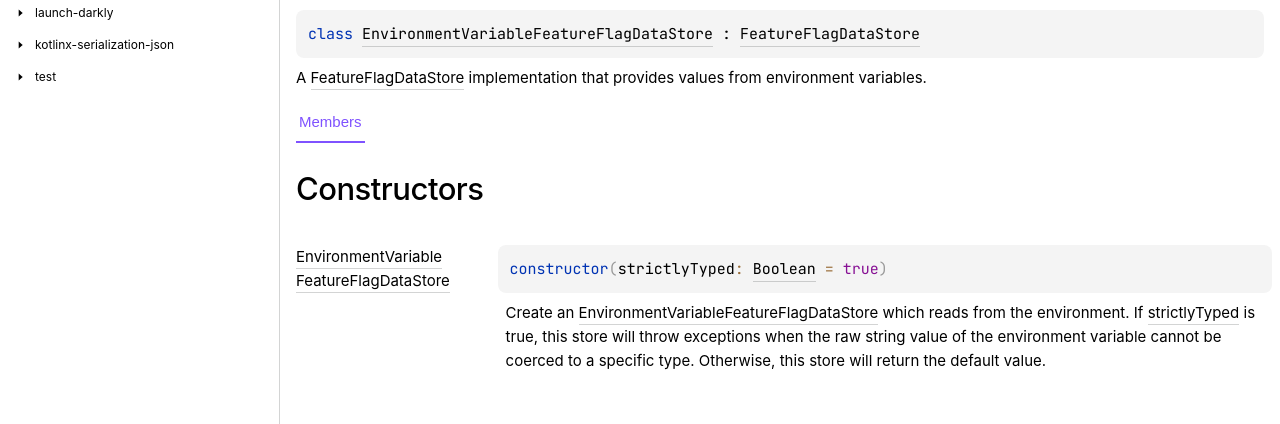
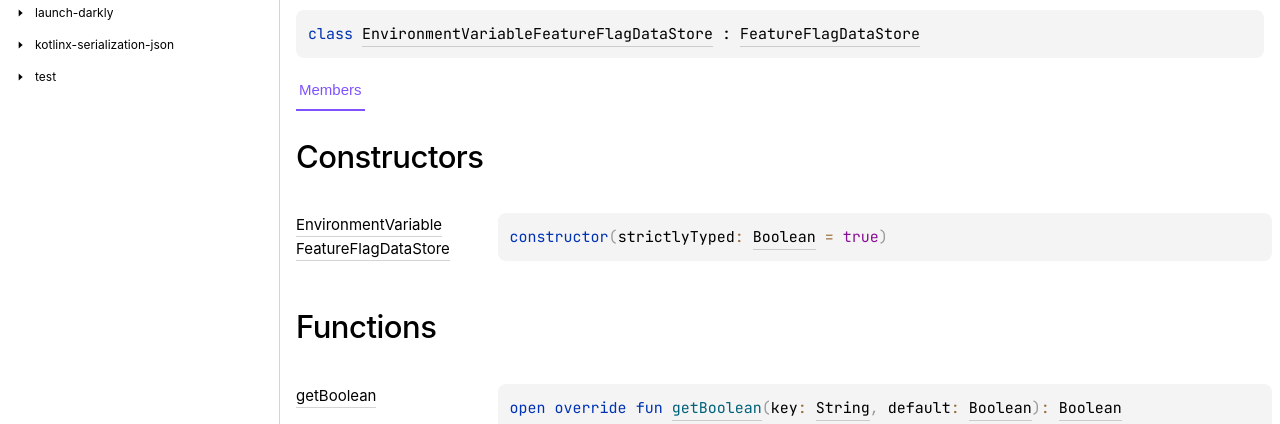
Before and after one commit to kevincianfarini/monarch, a plain HTML site: page docs/0.x/integrations/environment-variable/io.github.kevincianfarini.monarch.environment/-environment-variable-feature-flag-data-store/index.html in a window 1280 px wide. Shown: the part 287-711 px from the top of the page. Drawn offline with Linux system fonts and the light colour scheme; a web font is replaced by a local one.

Commit message:
Deploying to site from  @ 8447b2ad3bab4049d0a3919ab40c3b6449dc5100 🚀

```diff
--- a/docs/0.x/integrations/environment-variable/io.github.kevincianfarini.monarch.environment/-environment-variable-feature-flag-data-store/index.html
+++ b/docs/0.x/integrations/environment-variable/io.github.kevincianfarini.monarch.environment/-environment-variable-feature-flag-data-store/index.html
@@ -62,7 +62,7 @@
   <div class="breadcrumbs"><a href="../../index.html">environment-variable</a><span class="delimiter">/</span><a href="../index.html">io.github.kevincianfarini.monarch.environment</a><span class="delimiter">/</span><span class="current">EnvironmentVariableFeatureFlagDataStore</span></div>
   <div class="cover ">
     <h1 class="cover"><span>Environment</span><wbr><span>Variable</span><wbr><span>Feature</span><wbr><span>Flag</span><wbr><span>Data</span><wbr><span><span>Store</span></span></h1>
-    <div class="platform-hinted " data-platform-hinted="data-platform-hinted"><div class="content sourceset-dependent-content" data-active="" data-togglable=":integrations:environment-variable:dokkaHtmlPartial/commonMain"><div class="symbol monospace"><span class="token keyword">class </span><a href="index.html">EnvironmentVariableFeatureFlagDataStore</a> : <a href="../../../../compose/io.github.kevincianfarini.monarch/-feature-flag-data-store/index.html">FeatureFlagDataStore</a></div><p class="paragraph">A <a href="../../../../compose/io.github.kevincianfarini.monarch/-feature-flag-data-store/index.html">FeatureFlagDataStore</a> implementation that provides values from environment variables.</p></div></div>
+    <div class="platform-hinted " data-platform-hinted="data-platform-hinted"><div class="content sourceset-dependent-content" data-active="" data-togglable=":integrations:environment-variable:dokkaHtmlPartial/commonMain"><div class="symbol monospace"><span class="token keyword">class </span><a href="index.html">EnvironmentVariableFeatureFlagDataStore</a> : <a href="../../../../compose/io.github.kevincianfarini.monarch/-feature-flag-data-store/index.html">FeatureFlagDataStore</a></div></div></div>
   </div>
   <div class="tabbedcontent">
     <div class="tabs-section" tabs-section="tabs-section"><button class="section-tab" data-active="" data-togglable="CONSTRUCTOR,TYPE,PROPERTY,FUNCTION">Members</button></div>
@@ -79,7 +79,7 @@
                   </span></span></div>
               <div>
                 <div class="title">
-                  <div class="platform-hinted " data-platform-hinted="data-platform-hinted"><div class="content sourceset-dependent-content" data-active="" data-togglable=":integrations:environment-variable:dokkaHtmlPartial/commonMain"><div class="symbol monospace"><span class="token keyword">constructor</span><span class="token punctuation">(</span><span class="parameters "><span class="parameter ">strictlyTyped<span class="token operator">: </span><a href="https://kotlinlang.org/api/latest/jvm/stdlib/kotlin/-boolean/index.html">Boolean</a><span class="token operator"> = </span><span class="token boolean">true</span></span></span><span class="token punctuation">)</span></div><div class="brief "><p class="paragraph">Create an <a href="index.html">EnvironmentVariableFeatureFlagDataStore</a> which reads from the environment. If <a href="../../../../integrations/environment-variable/io.github.kevincianfarini.monarch.environment/-environment-variable-feature-flag-data-store/[60]init[62].html">strictlyTyped</a> is true, this store will throw exceptions when the raw string value of the environment variable cannot be coerced to a specific type. Otherwise, this store will return the default value.</p></div></div></div>
+                  <div class="platform-hinted " data-platform-hinted="data-platform-hinted"><div class="content sourceset-dependent-content" data-active="" data-togglable=":integrations:environment-variable:dokkaHtmlPartial/commonMain"><div class="symbol monospace"><span class="token keyword">constructor</span><span class="token punctuation">(</span><span class="parameters "><span class="parameter ">strictlyTyped<span class="token operator">: </span><a href="https://kotlinlang.org/api/latest/jvm/stdlib/kotlin/-boolean/index.html">Boolean</a><span class="token operator"> = </span><span class="token boolean">true</span></span></span><span class="token punctuation">)</span></div></div></div>
                 </div>
               </div>
             </div>
```
Also changed, not shown: docs/0.x/integrations/environment-variable/io.github.kevincianfarini.monarch.environment/-environment-variable-feature-flag-data-store/-environment-variable-feature-flag-data-store.html (+1 -1 lines), docs/0.x/integrations/environment-variable/io.github.kevincianfarini.monarch.environment/index.html (+1 -1 lines).
